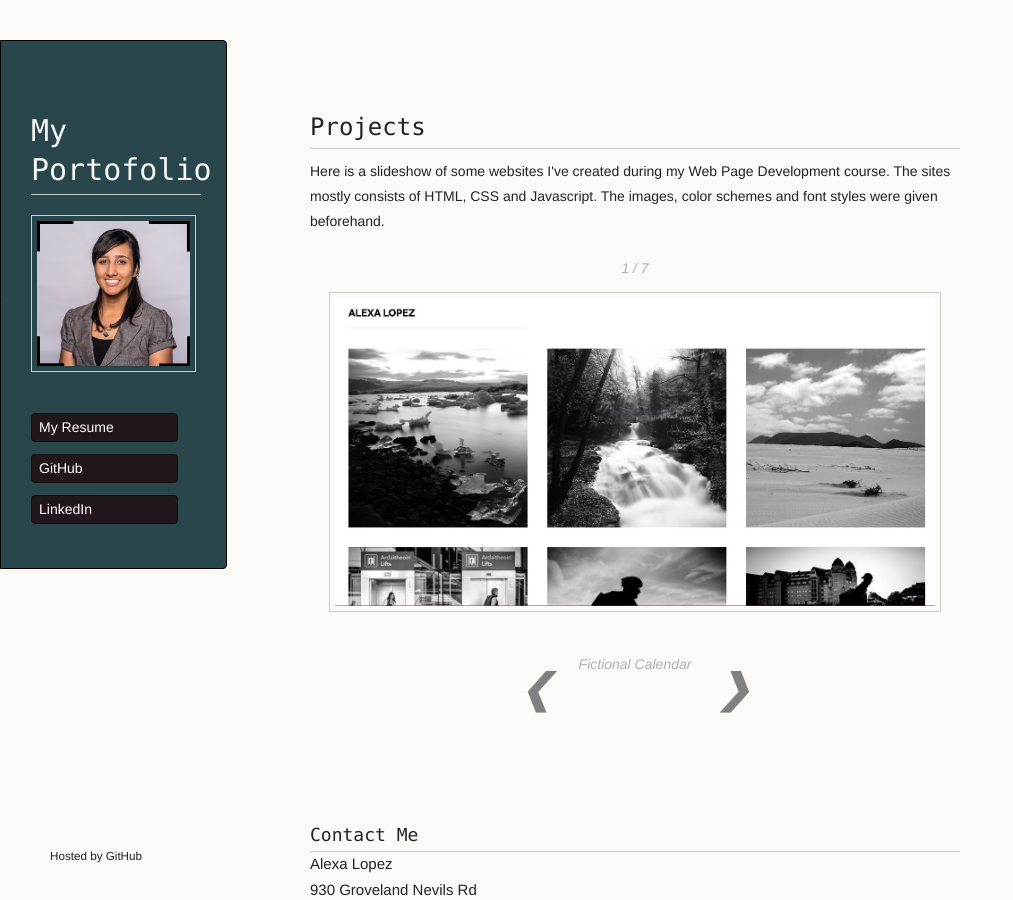
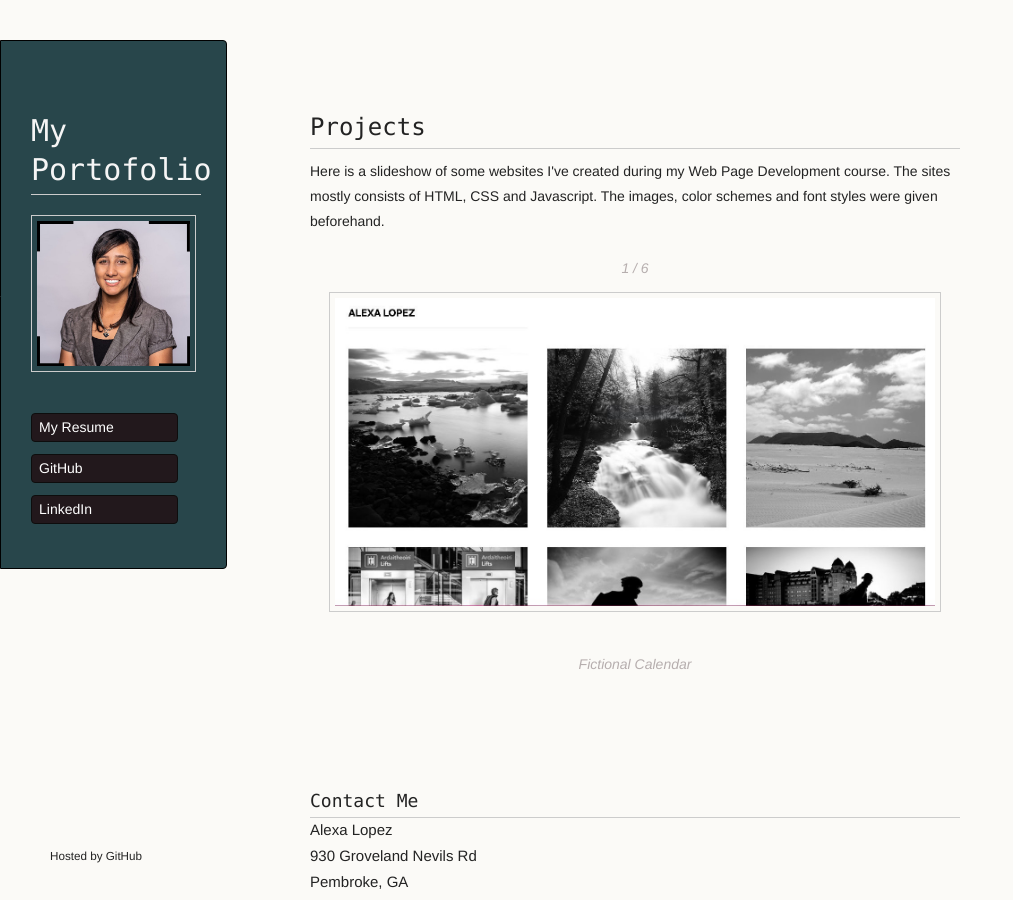
Before and after one commit to alexalpz/alexalopez, a Jekyll site: the page built from index.md, in a window 1280 px wide and 900 px high, scrolled down 2975 px. Shown: the whole window, without its empty margins (0-1013 px from the left). Built offline with Jekyll 4.4.1, drawn with Linux system fonts in a browser that asks for light colours; our own code applies the rules of GitHub Pages for plain Markdown files.

Commit message:
Update default.html

```diff
--- a/_layouts/default.html
+++ b/_layouts/default.html
@@ -177,50 +177,44 @@
 
 
             <div class="mySlides fade">
-              <div class="numbertext">1 / 7</div>
+              <div class="numbertext">1 / 6</div>
               <img src="1.jpg" style="width:100%">
               <div class="text">Fictional Calendar</div>
             </div>
 
             <div class="mySlides fade">
-            <div class="numbertext">2 / 7</div>
+            <div class="numbertext">2 / 6/div>
             <img src="2.jpg" style="width:100%">
             <div class="text">Fictional Restaurant Website</div>
           </div>
 
             <div class="mySlides fade">
-              <div class="numbertext"> 3 / 7</div>
+              <div class="numbertext"> 3 / 6</div>
               <img src="3.jpg" style="width:100%">
               <div class="text">Fictional Restaurant Site</div>
           </div>
 
 
             <div class="mySlides fade">
-              <div class="numbertext">4 / 7</div>
+              <div class="numbertext">4 / 6</div>
               <img src="4.jpg" style="width:100%">
               <div class="text">Fictional website for Game</div>
             </div>
 
 
             <div class="mySlides fade">
-              <div class="numbertext">5 / 7</div>
+              <div class="numbertext">5 / 6</div>
               <img src="5.jpg" style="width:100%">
               <div class="text">Fictional Restaurant Site</div>
             </div>
 
 
             <div class="mySlides fade">
-              <div class="numbertext">6 / 7</div>
+              <div class="numbertext">6 / 6</div>
               <img src="6.jpg" style="width:100%">
               <div class="text">Javascript Calculator for site</div>
             </div>
 
-
-            <div class="mySlides fade">
-              <div class="numbertext">7 / 7</div>
-              <img src="7.jpg" style="width:100%">
-              <div class="text">Fictional Calendar</div>
-            </div>
 
 
 
```
